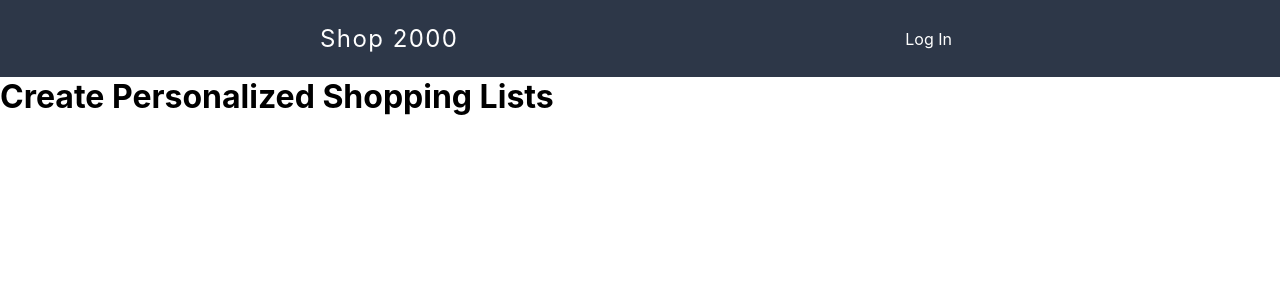
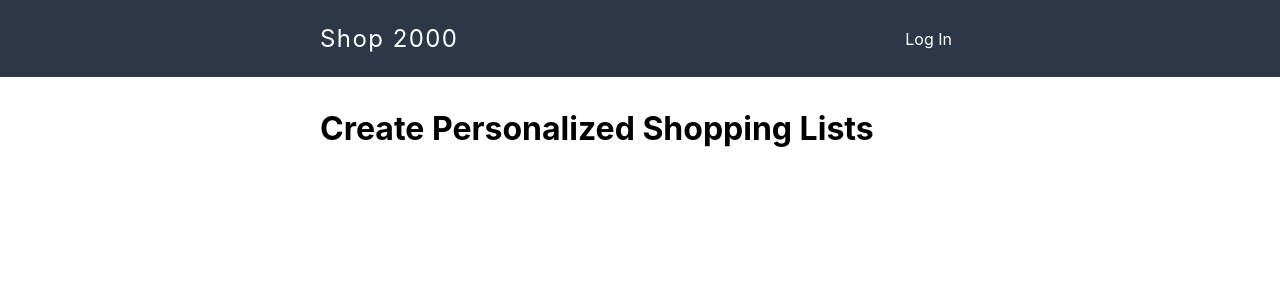
Before and after one commit to apcurran/MERN-shopping-list-client, a React (Create React App) app: page / in a window 1280 px wide. Shown: the top 300 px of the page. Built offline with nearby package versions, Linux system fonts and the light colour scheme.

Commit message:
Ready for production

```diff
--- a/public/index.html
+++ b/public/index.html
@@ -24,7 +24,7 @@
       work correctly both with client-side routing and a non-root public URL.
       Learn how to configure a non-root public URL by running `npm run build`.
     -->
-    <title>React App</title>
+    <title>Shop 2000</title>
   </head>
   <body>
     <noscript>You need to enable JavaScript to run this app.</noscript>
--- a/src/components/About.js
+++ b/src/components/About.js
@@ -2,8 +2,8 @@ import React from 'react';
 
 export default function About() {
     return (
-        <div>
+        <main className="main">
             <h1>Create Personalized Shopping Lists</h1>
-        </div>
+        </main>
     )
 }
--- a/src/components/AppNavbar.js
+++ b/src/components/AppNavbar.js
@@ -5,7 +5,7 @@ export default function AppNavbar() {
     const [haveToken, setHaveToken] = useState(false);
 
     useEffect(() => {
-        if (localStorage.getItem("authToken")) {
+        if (localStorage.authToken) {
             setHaveToken(true);
         }
     }, [haveToken]);
```
